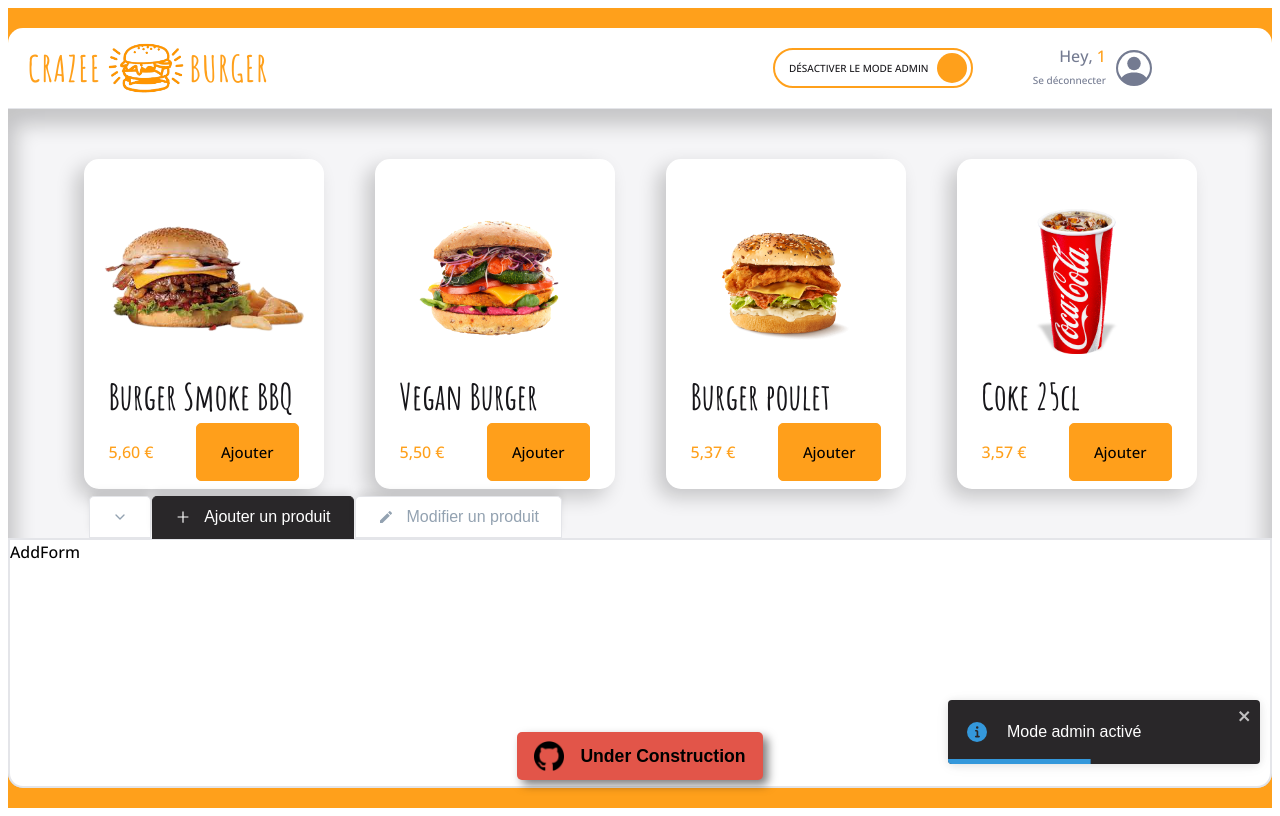
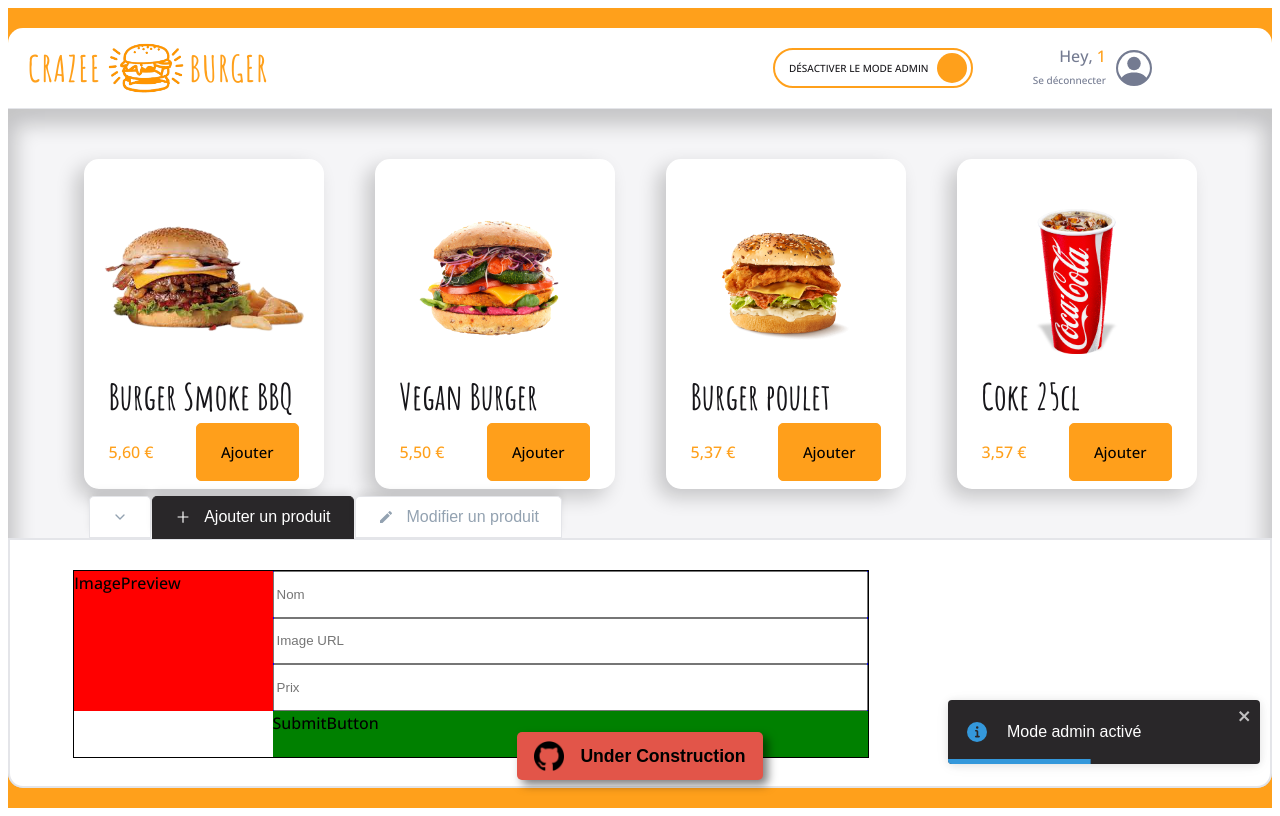
Before and after one commit to djibh/crazee, a React (Vite) app: page /order/1 in a window 1280 px wide. Both pictures are taken after a click on the label 872 px from the left and 68 px from the top of the page. Built offline with nearby package versions, Linux system fonts and the light colour scheme.

Commit message:
WIP (F08:ADMIN) >Add inputs layout in AddForm

```diff
--- a/src/components/pages/order/Main/Admin/AdminPanel/AddForm.tsx
+++ b/src/components/pages/order/Main/Admin/AdminPanel/AddForm.tsx
@@ -1,5 +1,40 @@
+import styled from "styled-components";
+
 export default function AddForm() {
   return (
-    <div>AddForm</div>
+    <AddFormStyled>
+        <div className="image-preview">ImagePreview</div>
+        <div className="input-fields">
+            <input type="text" placeholder="Nom" />
+            <input type="text" placeholder="Image URL" />
+            <input type="text" placeholder="Prix" />
+        </div>
+        <div className="submit-button">SubmitButton</div>
+    </AddFormStyled>
   )
 }
+
+const AddFormStyled = styled.form`
+    border: 1px solid black;
+    display: grid;
+    grid-template-columns: 1fr 3fr;
+    grid-template-rows: repeat(4, 1fr);
+    height: 100%;
+    width: 70%;
+
+    .image-preview {
+        background: red;
+        grid-area: 1 / 1 / 4 / 2;
+    }
+    .input-fields {
+        background: blue;
+        grid-area: 1 / 2 / 4 / -1;
+
+        display: grid;
+    }
+    .submit-button {
+        background: green;
+        grid-area: 4/ 2 / -1 / -1;
+    }
+
+`;
--- a/src/components/pages/order/Main/Admin/AdminPanel/AdminPanel.tsx
+++ b/src/components/pages/order/Main/Admin/AdminPanel/AdminPanel.tsx
@@ -25,4 +25,5 @@
     border: 2px solid ${theme.colors.greyLight};
     border-bottom-right-radius: ${theme.borderRadius.extraRound};
     border-bottom-left-radius: ${theme.borderRadius.extraRound};
+    padding: 30px 5%;
 `;
--- a/src/shared.d.ts
+++ b/src/shared.d.ts
@@ -1,5 +1,6 @@
 type Tab = {
     index: string,
     label: string,
-    Icon: import("react").ReactElement
+    Icon: import("react").ReactElement,
+    Content: JSX.Element
   }
```
